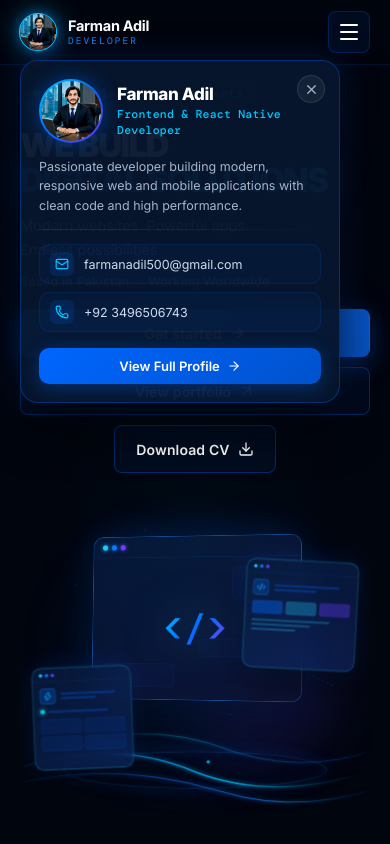
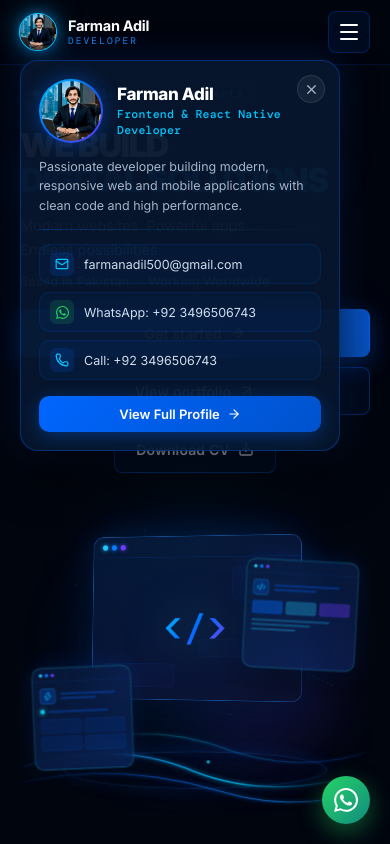
Before and after one commit to farmanadil500-debug/Aadi-portfolio-, a React (Vite) app: page / in a window 390 px wide. Both pictures are taken after a click on the button 38 px from the left and 32 px from the top of the page. Shown: the top 844 px of the page. Built offline with nearby package versions, Linux system fonts and the light colour scheme.

Commit message:
feat: initialize project structure with main application and CSS styles

```diff
--- a/src/main.jsx
+++ b/src/main.jsx
@@ -19,6 +19,11 @@
 
 const GithubIcon = (props) => <svg viewBox="0 0 24 24" fill="currentColor" width="17" height="17" {...props}><path d="M12 .5A11.5 11.5 0 0 0 .5 12 11.5 11.5 0 0 0 8.4 23c.6.1.8-.2.8-.6v-2c-3.3.7-4-1.4-4-1.4-.5-1.4-1.3-1.8-1.3-1.8-1-.7.1-.7.1-.7 1.2.1 1.8 1.2 1.8 1.2 1.1 1.8 2.8 1.3 3.5 1 .1-.8.4-1.3.8-1.6-2.7-.3-5.5-1.3-5.5-5.9 0-1.3.5-2.4 1.2-3.2 0-.3-.5-1.5.2-3.2 0 0 1-.3 3.3 1.2a11.5 11.5 0 0 1 6 0C17.3 4.8 18.3 5 18.3 5c.7 1.7.2 2.9.1 3.2.8.8 1.2 1.9 1.2 3.2 0 4.6-2.8 5.6-5.5 5.9.4.4.8 1.1.8 2.2v3.3c0 .4.2.7.8.6A11.5 11.5 0 0 0 23.5 12 11.5 11.5 0 0 0 12 .5Z" /></svg>;
 const LinkedinIcon = (props) => <svg viewBox="0 0 24 24" fill="currentColor" width="17" height="17" {...props}><path d="M20.45 20.45h-3.55v-5.57c0-1.33 0-3.04-1.85-3.04-1.85 0-2.14 1.45-2.14 2.94v5.66H9.35V9h3.41v1.56h.05c.47-.9 1.63-1.85 3.36-1.85 3.6 0 4.27 2.37 4.27 5.45v6.29ZM5.34 7.43a2.06 2.06 0 1 1 0-4.12 2.06 2.06 0 0 1 0 4.12ZM7.12 20.45H3.56V9h3.56v11.45ZM22.22 0H1.77C.8 0 0 .78 0 1.74v20.51C0 23.22.8 24 1.77 24h20.45c.98 0 1.78-.78 1.78-1.75V1.74C24 .78 23.2 0 22.22 0Z" /></svg>;
+const WhatsappIcon = (props) => (
+  <svg viewBox="0 0 24 24" fill="currentColor" width="17" height="17" {...props}>
+    <path d="M17.472 14.382c-.297-.149-1.758-.867-2.03-.967-.273-.099-.471-.148-.67.15-.197.297-.767.966-.94 1.164-.173.199-.347.223-.644.075-.297-.15-1.255-.463-2.39-1.475-.883-.788-1.48-1.761-1.653-2.059-.173-.297-.018-.458.13-.606.134-.133.298-.347.446-.52.149-.174.198-.298.298-.497.099-.198.05-.371-.025-.52-.075-.149-.669-1.612-.916-2.207-.242-.579-.487-.5-.669-.51-.173-.008-.371-.01-.57-.01-.198 0-.52.074-.792.372-.272.297-1.04 1.016-1.04 2.479 0 1.462 1.065 2.875 1.213 3.074.149.198 2.096 3.2 5.077 4.487.709.306 1.262.489 1.694.625.712.227 1.36.195 1.871.118.571-.085 1.758-.719 2.006-1.413.248-.694.248-1.289.173-1.413-.074-.124-.272-.198-.57-.347m-5.421 7.403h-.004a9.87 9.87 0 01-5.031-1.378l-.361-.214-3.741.982.998-3.648-.235-.374a9.86 9.86 0 01-1.51-5.26c.001-5.45 4.436-9.884 9.888-9.884 2.64 0 5.122 1.03 6.988 2.898a9.825 9.825 0 012.893 6.994c-.003 5.45-4.437 9.884-9.885 9.884m8.413-18.297A11.815 11.815 0 0012.05 0C5.495 0 .16 5.335.157 11.892c0 2.096.547 4.142 1.588 5.945L.057 24l6.305-1.654a11.882 11.882 0 005.683 1.448h.005c6.554 0 11.89-5.335 11.893-11.893a11.821 11.821 0 00-3.48-8.413Z" />
+  </svg>
+);
 
 const services = [
   { icon: Globe2, title: 'Web Development', text: 'Modern, fast and responsive websites built to make your business stand out.' },
@@ -38,7 +43,7 @@
     tags: ['React Native', 'Expo', 'Firebase'],
     tone: 'emerald',
     image: '/darzi-app-logo.jpg',
-    link: 'https://drive.google.com/file/d/1KVcTGQ_HJF63UAN0eZfC2b-U4Z2XIZ4V/view',
+    link: 'https://drive.google.com/uc?export=download&id=1KVcTGQ_HJF63UAN0eZfC2b-U4Z2XIZ4V',
     linkText: 'Download App',
     icon: Smartphone,
   },
@@ -188,9 +193,18 @@
           <div className="profile-popup-icon"><Mail size={14} /></div>
           <span>farmanadil500@gmail.com</span>
         </a>
+        <a
+          href="https://wa.me/923496506743?text=Hi%20Farman,%20I%20saw%20your%20portfolio%20and%20would%20like%20to%20connect!"
+          target="_blank"
+          rel="noopener noreferrer"
+          className="profile-popup-contact-item"
+        >
+          <div className="profile-popup-icon whatsapp"><WhatsappIcon width={13} height={13} /></div>
+          <span>WhatsApp: +92 3496506743</span>
+        </a>
         <a href="tel:+923496506743" className="profile-popup-contact-item">
           <div className="profile-popup-icon"><Phone size={14} /></div>
-          <span>+92 3496506743</span>
+          <span>Call: +92 3496506743</span>
         </a>
       </div>
 
@@ -1200,6 +1214,14 @@
           />
           <div className="contact-details">
             <a href="mailto:farmanadil500@gmail.com"><Mail size={17} /> farmanadil500@gmail.com</a>
+            <a
+              href="https://wa.me/923496506743?text=Hi%20Farman,%20I%20saw%20your%20portfolio%20and%20would%20like%20to%20connect!"
+              target="_blank"
+              rel="noopener noreferrer"
+              className="contact-whatsapp-link"
+            >
+              <WhatsappIcon width={17} height={17} /> Chat on WhatsApp (+92 3496506743)
+            </a>
             <a href="tel:+923496506743"><Phone size={17} /> +92 3496506743</a>
             <span><Globe2 size={17} /> Pakistan / Worldwide</span>
           </div>
@@ -1221,76 +1243,6 @@
   );
 }
 
-const AUTO_SCROLL_SECTIONS = ['home', 'services', 'portfolio', 'about', 'contact'];
-const AUTO_SCROLL_INTERVAL = 5000;
-
-function useAutoScroll() {
-  useEffect(() => {
-    if (typeof window === 'undefined') return;
-
-    let currentIndex = 0;
-    let timerId = null;
-    let isCancelled = false;
-
-    const stopAutoScroll = () => {
-      if (isCancelled) return;
-      isCancelled = true;
-      if (timerId) {
-        clearTimeout(timerId);
-        timerId = null;
-      }
-      removeListeners();
-    };
-
-    const scrollToNext = () => {
-      if (isCancelled) return;
-
-      currentIndex += 1;
-      if (currentIndex >= AUTO_SCROLL_SECTIONS.length) {
-        stopAutoScroll();
-        return;
-      }
-
-      const targetId = AUTO_SCROLL_SECTIONS[currentIndex];
-      if (targetId === 'home') {
-        window.scrollTo({ top: 0, behavior: 'smooth' });
-      } else {
-        const element = document.getElementById(targetId);
-        if (element) {
-          element.scrollIntoView({ behavior: 'smooth', block: 'start' });
-        }
-      }
-
-      // If we just scrolled to the last section (Contact), permanently stop auto-scroll
-      if (currentIndex >= AUTO_SCROLL_SECTIONS.length - 1) {
-        stopAutoScroll();
-        return;
-      }
-
-      timerId = setTimeout(scrollToNext, AUTO_SCROLL_INTERVAL);
-    };
-
-    // User interaction events: mouse wheel, touch gestures, clicks, key presses
-    const interactionEvents = ['wheel', 'touchstart', 'pointerdown', 'keydown'];
-
-    const removeListeners = () => {
-      interactionEvents.forEach((event) => {
-        window.removeEventListener(event, stopAutoScroll, { capture: true });
-      });
-    };
-
-    interactionEvents.forEach((event) => {
-      window.addEventListener(event, stopAutoScroll, { capture: true, passive: true });
-    });
-
-    // Start auto-scrolling sequence after initial 5 seconds
-    timerId = setTimeout(scrollToNext, AUTO_SCROLL_INTERVAL);
-
-    return () => {
-      stopAutoScroll();
-    };
-  }, []);
-}
 
 function Footer() {
   return (
@@ -1308,6 +1260,15 @@
           <a href="https://www.linkedin.com/in/farman-adil-17b0903a4/" target="_blank" rel="noopener noreferrer" aria-label="LinkedIn">
             <LinkedinIcon />
           </a>
+          <a
+            href="https://wa.me/923496506743?text=Hi%20Farman,%20I%20saw%20your%20portfolio%20and%20would%20like%20to%20connect!"
+            target="_blank"
+            rel="noopener noreferrer"
+            aria-label="WhatsApp"
+            className="social-whatsapp"
+          >
+            <WhatsappIcon width={17} height={17} />
+          </a>
           <a href="mailto:farmanadil500@gmail.com" aria-label="Email">
             <Mail size={17} />
           </a>
@@ -1319,15 +1280,31 @@
             </a>
           ))}
         </div>
-        <small>© 2026 Farman Adil. All rights reserved.</small>
+        <small>© {new Date().getFullYear()} Farman Adil. All rights reserved.</small>
       </div>
     </footer>
   );
 }
 
+function FloatingWhatsApp() {
+  return (
+    <aside className="floating-whatsapp-container" aria-label="WhatsApp quick contact">
+      <a
+        href="https://wa.me/923496506743?text=Hi%20Farman,%20I%20saw%20your%20portfolio%20and%20would%20like%20to%20connect!"
+        target="_blank"
+        rel="noopener noreferrer"
+        className="floating-whatsapp-btn"
+        aria-label="Chat on WhatsApp (+92 3496506743)"
+      >
+        <span className="floating-whatsapp-pulse" aria-hidden="true" />
+        <WhatsappIcon width={28} height={28} />
+        <span className="floating-whatsapp-tooltip">Chat with Farman</span>
+      </a>
+    </aside>
+  );
+}
+
 function App() {
-  useAutoScroll();
-
   useEffect(() => {
     const observer = new IntersectionObserver(
       entries => entries.forEach(entry => {
@@ -1356,6 +1333,7 @@
         <Contact />
       </main>
       <Footer />
+      <FloatingWhatsApp />
     </>
   );
 }
--- a/src/styles.css
+++ b/src/styles.css
@@ -523,6 +523,11 @@
   background: rgba(0, 102, 255, 0.15);
   color: var(--cyan);
   flex-shrink: 0;
+}
+
+.profile-popup-icon.whatsapp {
+  background: rgba(37, 211, 102, 0.15);
+  color: #25d366;
 }
 
 .profile-popup-actions {
@@ -2644,6 +2649,23 @@
   flex-shrink: 0;
 }
 
+.contact-details a.contact-whatsapp-link {
+  color: #38ef7d;
+  font-weight: 500;
+}
+
+.contact-details a.contact-whatsapp-link svg {
+  color: #25d366;
+}
+
+.contact-details a.contact-whatsapp-link:hover {
+  color: #6effa2;
+}
+
+.contact-details a.contact-whatsapp-link:hover svg {
+  color: #38ef7d;
+}
+
 .contact-form {
   display: flex;
   flex-direction: column;
@@ -2771,6 +2793,12 @@
   border-color: var(--blue-bright);
   box-shadow: 0 0 15px rgba(0, 102, 255, 0.25);
   transform: translateY(-2px);
+}
+
+.socials a.social-whatsapp:hover {
+  color: #25d366;
+  border-color: #25d366;
+  box-shadow: 0 0 15px rgba(37, 211, 102, 0.4);
 }
 
 .footer-nav {
@@ -3482,6 +3510,120 @@
   }
 }
 
+/* ==========================================================================
+   FLOATING WHATSAPP BUTTON
+   ========================================================================== */
+.floating-whatsapp-container {
+  position: fixed;
+  bottom: 28px;
+  right: 28px;
+  z-index: 999;
+}
+
+.floating-whatsapp-btn {
+  position: relative;
+  display: flex;
+  align-items: center;
+  justify-content: center;
+  width: 54px;
+  height: 54px;
+  border-radius: 50%;
+  background: linear-gradient(135deg, #25D366, #128C7E);
+  color: #ffffff;
+  box-shadow: 0 8px 24px rgba(37, 211, 102, 0.4), 0 2px 6px rgba(0, 0, 0, 0.3);
+  transition: transform 0.3s cubic-bezier(0.34, 1.56, 0.64, 1), box-shadow 0.3s ease;
+  text-decoration: none;
+}
+
+.floating-whatsapp-btn:hover {
+  transform: scale(1.08) translateY(-3px);
+  box-shadow: 0 14px 32px rgba(37, 211, 102, 0.55), 0 4px 10px rgba(0, 0, 0, 0.35);
+  color: #ffffff;
+}
+
+.floating-whatsapp-pulse {
+  position: absolute;
+  inset: -4px;
+  border-radius: 50%;
+  border: 2px solid rgba(37, 211, 102, 0.6);
+  animation: whatsappPulse 2.6s infinite ease-out;
+  pointer-events: none;
+}
+
+@keyframes whatsappPulse {
+  0% {
+    transform: scale(0.95);
+    opacity: 0.8;
+  }
+  50% {
+    transform: scale(1.3);
+    opacity: 0;
+  }
+  100% {
+    transform: scale(1.3);
+    opacity: 0;
+  }
+}
+
+.floating-whatsapp-tooltip {
+  position: absolute;
+  right: calc(100% + 14px);
+  white-space: nowrap;
+  background: rgba(1, 10, 26, 0.94);
+  color: #ffffff;
+  font-size: 13px;
+  font-weight: 500;
+  letter-spacing: 0.01em;
+  padding: 8px 14px;
+  border-radius: 20px;
+  border: 1px solid rgba(37, 211, 102, 0.3);
+  box-shadow: 0 8px 24px rgba(0, 0, 0, 0.5), 0 0 15px rgba(37, 211, 102, 0.2);
+  backdrop-filter: blur(12px);
+  -webkit-backdrop-filter: blur(12px);
+  opacity: 0;
+  pointer-events: none;
+  transform: translateX(8px);
+  transition: opacity 0.25s ease, transform 0.25s ease;
+}
+
+.floating-whatsapp-tooltip::after {
+  content: '';
+  position: absolute;
+  top: 50%;
+  left: 100%;
+  transform: translateY(-50%);
+  border-width: 5px;
+  border-style: solid;
+  border-color: transparent transparent transparent rgba(1, 10, 26, 0.94);
+}
+
+.floating-whatsapp-btn:hover .floating-whatsapp-tooltip {
+  opacity: 1;
+  pointer-events: auto;
+  transform: translateX(0);
+}
+
+@media (max-width: 640px) {
+  .floating-whatsapp-container {
+    bottom: 20px;
+    right: 20px;
+  }
+
+  .floating-whatsapp-btn {
+    width: 48px;
+    height: 48px;
+  }
+
+  .floating-whatsapp-btn svg {
+    width: 24px;
+    height: 24px;
+  }
+
+  .floating-whatsapp-tooltip {
+    display: none;
+  }
+}
+
 /* --------------------------------------------------------------------------
    E. ACCESSIBILITY: REDUCED MOTION
    -------------------------------------------------------------------------- */
```
Also changed, not shown: 4 other files (tests, documents, lock files or other folders).
